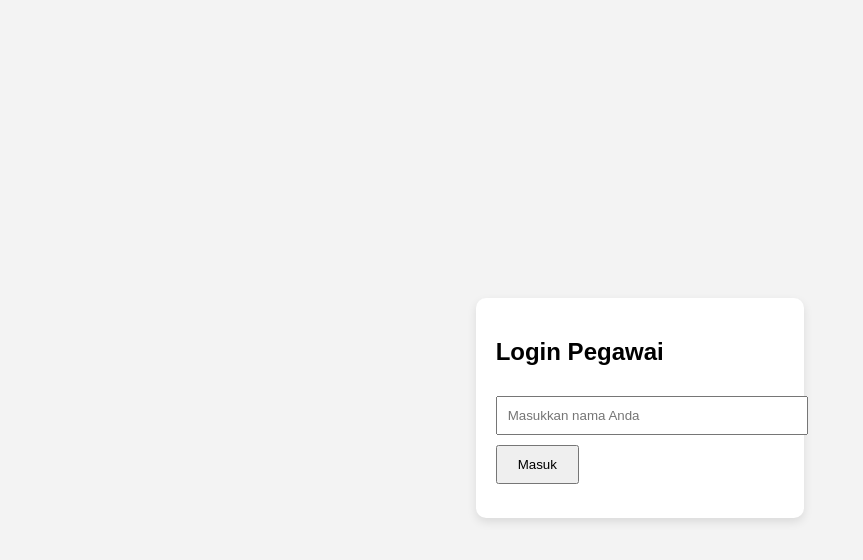
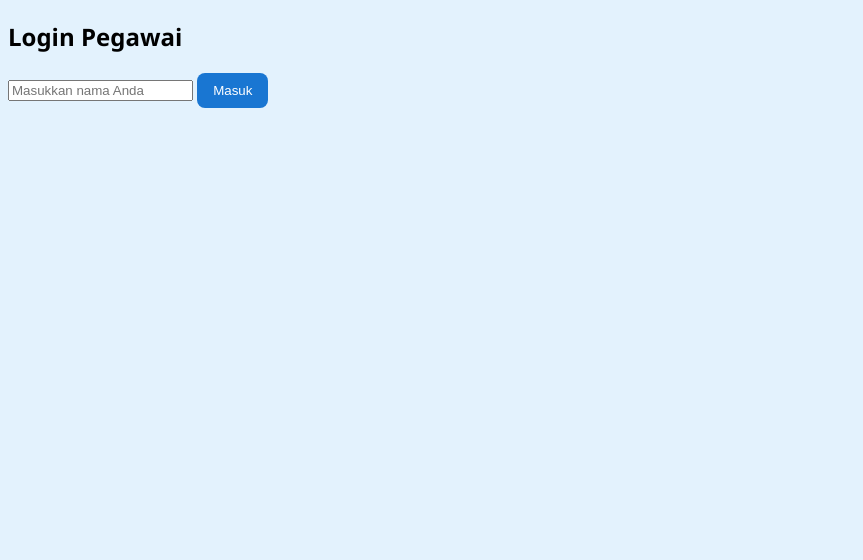
Before and after one commit to dharmagunabkl/login-pegawai, a plain HTML site: page index.html in a window 1280 px wide. Shown: the whole page, without its empty margins (0-863 px from the left). Drawn offline with Linux system fonts and the light colour scheme.

Commit message:
Update style.css

```diff
--- a/style.css
+++ b/style.css
@@ -1,45 +1,22 @@
 body {
-  font-family: Arial, sans-serif;
-  background: #f3f3f3;
-  display: flex;
-  justify-content: center;
-  align-items: center;
-  height: 100vh;
+  background-color: #e3f2fd;
+  font-family: 'Segoe UI', sans-serif;
 }
 
-.login-box, .dashboard {
-  background: white;
-  padding: 20px;
-  border-radius: 10px;
-  box-shadow: 0 4px 10px rgba(0,0,0,0.1);
-}
-
-input {
-  padding: 10px;
-  width: 100%;
-  margin: 10px 0;
+.container {
+  background-color: #ffffff;
+  border-radius: 16px;
+  padding: 40px;
+  width: 360px;
+  margin: 80px auto;
+  box-shadow: 0 8px 20px rgba(0,0,0,0.1);
 }
 
 button {
-  padding: 10px 20px;
+  background-color: #1976d2;
+  color: white;
+  border: none;
+  padding: 10px 16px;
+  border-radius: 8px;
   cursor: pointer;
 }
-
-.error {
-  color: red;
-  font-size: 0.9em;
-}
-
-ul {
-  list-style: none;
-  padding: 0;
-}
-
-li {
-  margin: 8px 0;
-}
-
-a {
-  color: #007bff;
-  text-decoration: none;
-}
```
